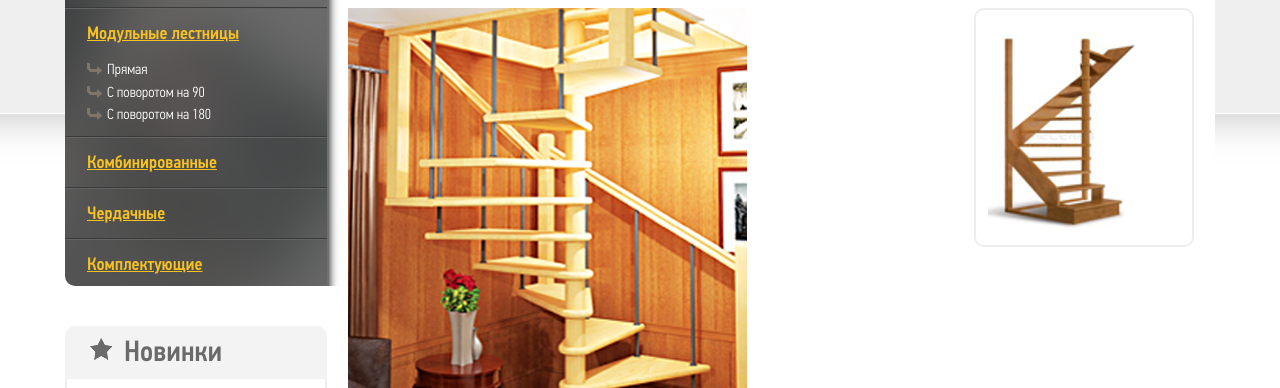
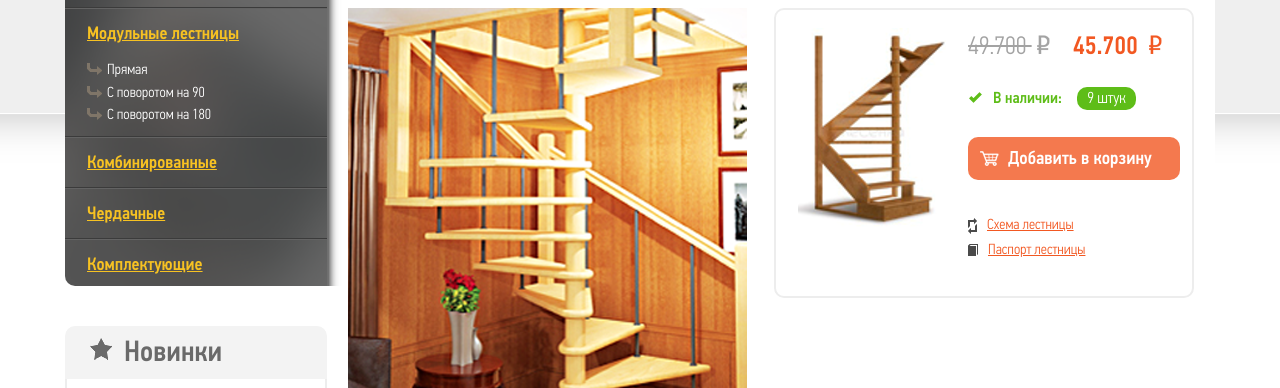
Before and after one commit to talover/lesenca, a plain HTML site: page item.html in a window 1280 px wide. Shown: the part 349-737 px from the top of the page. Drawn offline with nearby package versions, Linux system fonts and the light colour scheme.

Commit message:
right part item.html

```diff
--- a/css/main.less
+++ b/css/main.less
@@ -300,7 +300,7 @@ a {
 		.sprite-15;
 		display: inline-block;
 		vertical-align: top;
-		margin: 0 11px 0 0;
+		margin: 2px 11px 0 0;
 	}
 }
 
@@ -315,6 +315,35 @@ a {
 	margin: 7px 0 0 0;
 }
 
+.buy {
+	display: block;
+	background: #f25822;
+	color: #fff;
+	font-family: 'pf_din_text_cond_promedium';
+	font-size: 14pt;
+	position: relative;
+	.border-radius(10px);
+	height: 43px;
+	line-height: 43px;
+	text-decoration: none;
+	text-indent: 40px;
+	margin: 5px 0 0 0;
+	.transition(0.5s,all);
+	opacity: 0.8;
+
+	i {
+		position: absolute;
+		.sprite;
+		.sprite-13;
+		top: 14px;
+		left: 12px;
+	}
+
+	&:hover {
+		opacity: 1;
+	}
+}
+
 .price {
 	font-family: 'pf_din_text_cond_promedium';
 	font-size: 19pt;
@@ -325,7 +354,25 @@ a {
 		.sprite-14;
 		display: inline-block;
 		vertical-align: top;
-		margin: 6px 0 0 5px;
+		margin: 7px 0 0 5px;
+	}
+
+	&.old {
+		font-family: 'pf_din_text_cond_prolight';
+		color: #a3a3a3;
+		text-decoration: line-through;
+
+		i {
+			.sprite-26;
+		}
+	}
+
+	&.orange {
+		color: #f25822;
+
+		i {
+			.sprite-27;
+		}
 	}
 }
 
@@ -933,37 +980,6 @@ a {
 				p {
 					margin: 0;
 				}
-
-
-
-				.buy {
-					display: block;
-					background: #f25822;
-					color: #fff;
-					font-family: 'pf_din_text_cond_promedium';
-					font-size: 14pt;
-					position: relative;
-					.border-radius(10px);
-					height: 43px;
-					line-height: 43px;
-					text-decoration: none;
-					text-indent: 40px;
-					margin: 5px 0 0 0;
-					.transition(0.5s,all);
-					opacity: 0.8;
-
-					i {
-						position: absolute;
-						.sprite;
-						.sprite-13;
-						top: 14px;
-						left: 12px;
-					}
-
-					&:hover {
-						opacity: 1;
-					}
-				}
 			}
 		}
 	}
@@ -1450,6 +1466,26 @@ a {
 }
 
 /*============================ INNER PAGES ================================*/
+.icon_scheme {
+	.sprite;
+	.sprite-29;
+	margin-top: 3px;
+}
+.icon_pass {
+	.sprite;
+	.sprite-30;
+}
+
+.bordered_block {
+	border: 2px solid #ededed;
+	-webkit-border-radius: 10px;
+	-moz-order-radius: 10px;
+	-ms-border-radius: 10px;
+	-o-border-radius: 10px;
+	border-radius: 10px;
+	padding: 12px;
+}
+
 .breadcrumbs {
 	padding: 25px 0 10px 20px;
 
@@ -1484,7 +1520,7 @@ a {
 	margin: 0 21px;
 	position: relative;
 
-	.clearfix {
+	&> .clearfix {
 		padding-top: 20px;
 
 		&> .f_left {
@@ -1554,7 +1590,7 @@ a {
 		}
 
 		&> .f_right {
-			width: 220px;
+			width: 420px;
 		}
 	}
 
@@ -1585,16 +1621,60 @@ a {
 			.sprite-25;
 			right: 0;
 		}
-
-	}
-}
-
-.bordered_block {
-	border: 2px solid #ededed;
-	-webkit-border-radius: 10px;
-	-moz-order-radius: 10px;
-	-ms-border-radius: 10px;
-	-o-border-radius: 10px;
-	border-radius: 10px;
-	padding: 12px;
-}
+	}
+	.bordered_block {
+		padding-bottom: 34px;
+		&> .f_left {
+			padding: 5px 0 0 10px;
+		}
+
+		.item_price_det {
+			margin-left: 180px;
+
+			.price {
+				padding-top: 6px;
+				display: inline-block;
+				margin: 0;
+
+				&.old {
+					margin-right: 20px;
+				}
+			}
+
+			.in_stock_block {
+				padding: 10px 0 0 1px;
+
+				p {
+					display: inline-block;
+
+					&.num {
+						margin-left: 12px;
+					}
+				}
+			}
+
+			.buy {
+				margin: 15px 0 35px 0;
+			}
+
+			.links {
+
+				a {
+					color: #f25822;
+					text-decoration: underline;
+					vertical-align: top;
+					font-size: 11pt;
+
+					&:hover {
+						text-decoration: none;
+					}
+				}
+
+				i {
+					display: inline-block;
+					margin-right: 10px;
+				}
+			}
+		}
+	}
+}
--- a/item.html
+++ b/item.html
@@ -348,8 +348,19 @@
 							</div>
 							<div class="f_right">
 								<div class="bordered_block clearfix">
-									<div class="f-left">
+									<div class="f_left">
 										<img src="img/pic_18.png" alt="">
+									</div>
+									<div class="item_price_det">
+										<p class="price old">49.700 <i></i></p>
+										<p class="price orange">45.700 <i></i></p>
+										<div class="in_stock_block">
+											<p class="in_stock"><i></i>В наличии:</p>
+											<p class="num">9 штук</p>
+										</div>
+										<a class="buy" href="#"><i></i>Добавить в корзину</a>
+										<div class="links"><i class="icon_scheme"></i><a href="">Схема лестницы</a></div>
+										<div class="links"><i class="icon_pass"></i><a href="">Паспорт лестницы</a></div>
 									</div>
 								</div>
 							</div>
```
